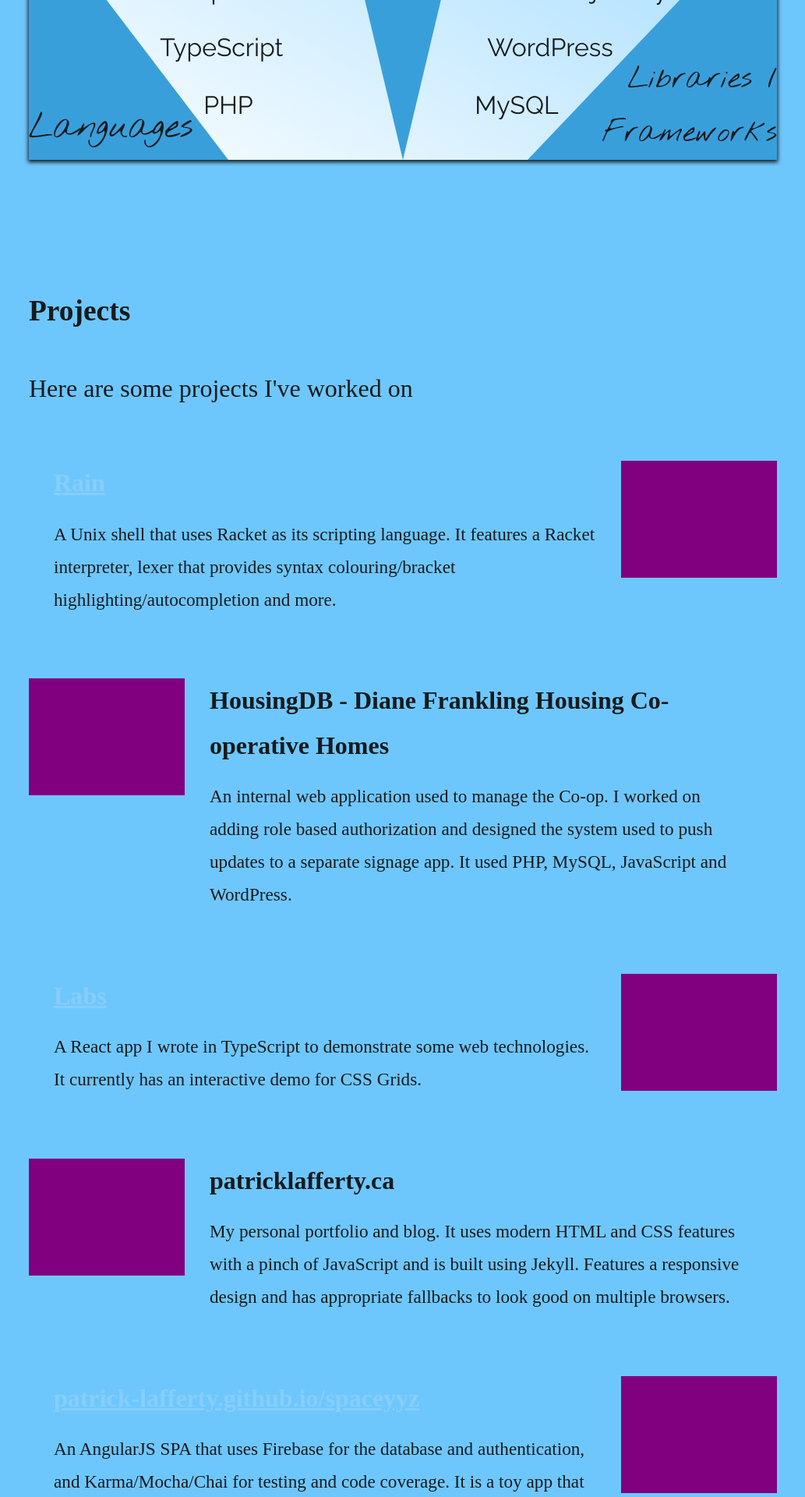
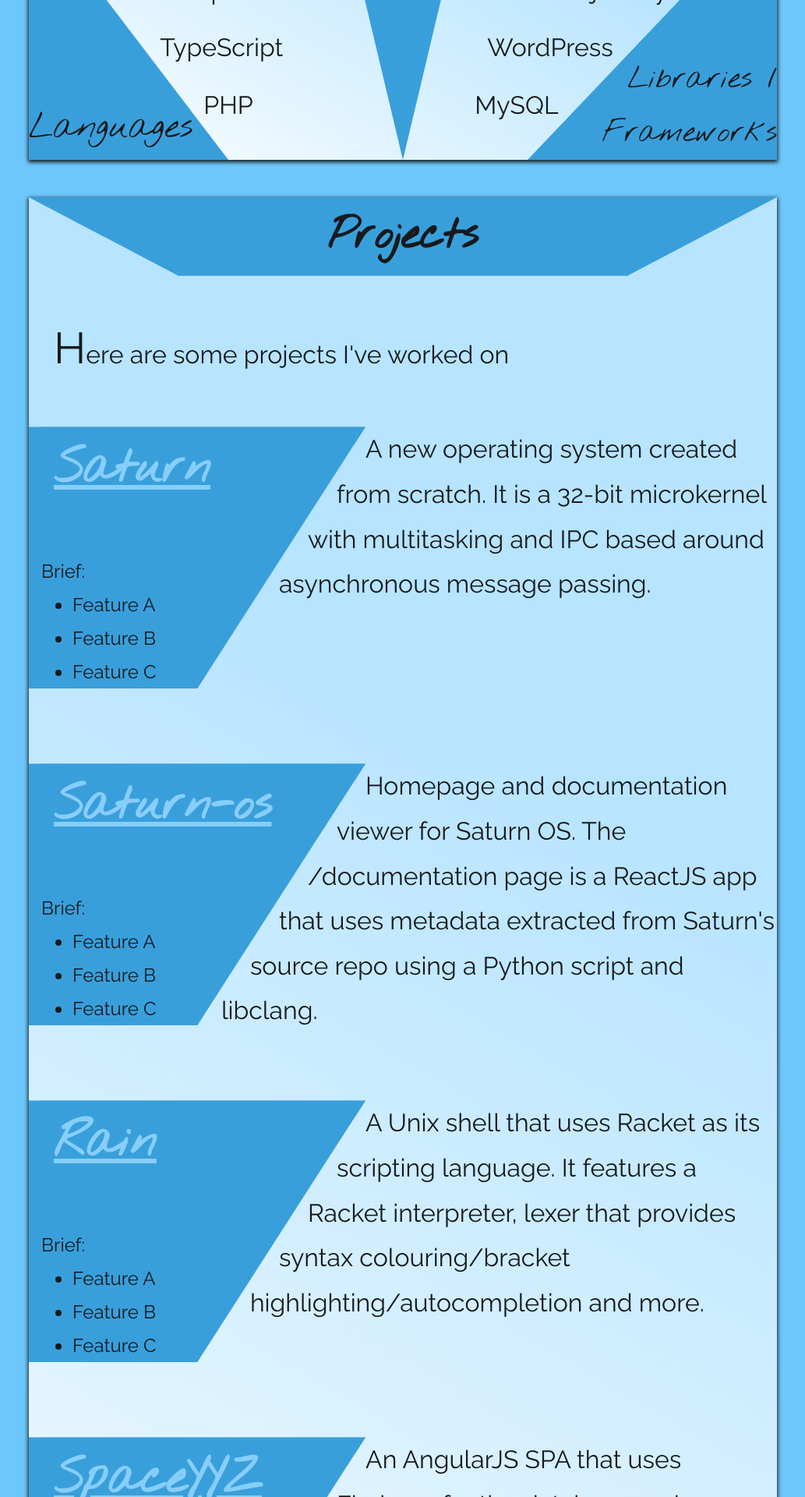
Before and after one commit to patrick-lafferty/portfolio, a Jekyll site: the page built from index.html, in a window 1280 px wide. Shown: the part 803-2723 px from the top of the page at 78% size, without its empty margins (123-1156 px from the left). Built offline with Jekyll 4.4.1, drawn with Linux system fonts in a browser that asks for light colours; some of the changed text lies outside the part shown.

Commit message:
Redesign project section

```diff
--- a/css/main.scss
+++ b/css/main.scss
@@ -309,27 +309,39 @@ a {
 }
 
 .about__projects {
-	margin: 5em 0em;
+	height: auto;
 }
 
 .project {
-	display: flex;
-	justify-content: space-between;
-	margin: 2em 0em;
+	margin-bottom: 5rem;
+	height: 22rem;
 }
 
-.project:nth-child(even) {
-	flex-direction: row-reverse;
+.project__header {
+	clip-path: polygon(0 0, 100% 0, 80% 100%, 20% 100%);
+	background: #399FDB;
+	margin: 0;
+	padding: 0;
+}
+
+.project__banner {
+	shape-outside: polygon(0 0, 100% 0, 50% 100%, 0 100%);
+	clip-path: polygon(0 0, 100% 0, 50% 100%, 0 100%);
+	height: 21rem;
+	padding: 0rem 1rem;
+	display: flex;
+	flex-direction: column;
 }
 
 .project__name {
-	font-size: 2rem;
-	margin: 0rem 2rem 1rem 2rem;
+	font-family: "Nothing you could do";
+	font-size: 3.8rem;
+	margin: 0;
 }
 
-.project__description {
-	font-size: 1.45rem;
-	margin: 0rem 2rem 1rem 2rem;
+.project__brief {
+	margin: 0;
+	font-size: 1.5rem;
 }
 
 .fake-image {
--- a/index.html
+++ b/index.html
@@ -46,63 +46,117 @@ layout: default
 
 	</section>
 
-	<section class="about__projects" id="projects">
-		<h1 class="about--header">Projects</h1>
-		<p class="about--description">Here are some projects I've worked on</p>
+	<section class="about__intro about__projects" id="projects">
+		<h1 class="about__header project__header">Projects</h1>
+		<p class="about__description">Here are some projects I've worked on</p>
 
 		<section class="project">
-			<div>
-				<a href="https://github.com/patrick-lafferty/rain"><h1 class="project__name">Rain</h1></a>
-				<p class="project__description">A Unix shell that uses Racket as its scripting language.
-					It features a Racket interpreter, lexer that provides syntax colouring/bracket highlighting/autocompletion
-					and more.</p>
+			<div class="about__banner project__banner">
+
+				<a class="about__banner project__banner" href="https://github.com/patrick-lafferty/saturn">
+					<h1 class="project__name">Saturn</h1>
+				</a>
+
+				<p class="project__brief">Brief:</p>
+				<ul class="project__brief">
+					<li>Feature A</li>
+					<li>Feature B</li>
+					<li>Feature C</li>
+				</ul>
+
 			</div>
-			<div class="fake-image"></div>
+
+			<p class="project__description">A new operating system created from scratch.
+				It is a 32-bit microkernel with multitasking and IPC based around asynchronous message passing.</p>
 		</section>
 
 		<section class="project">
-			<div>
-				<h1 class="project__name">HousingDB - Diane Frankling Housing Co-operative Homes</h1>
-				<p class="project__description">An internal web application used to manage the Co-op. I worked on
-					adding role based authorization and designed the system used to push updates to a separate
-					signage app. It used PHP, MySQL, JavaScript and WordPress.
-				</p>
+			<div class="about__banner project__banner">
+
+				<a class="about__banner project__banner" href="https://saturn-os.org">
+					<h1 class="project__name">Saturn-os</h1>
+				</a>
+
+				<p class="project__brief">Brief:</p>
+				<ul class="project__brief">
+					<li>Feature A</li>
+					<li>Feature B</li>
+					<li>Feature C</li>
+				</ul>
+
 			</div>
-			<div class="fake-image"></div>
+
+			<p class="project__description">Homepage and documentation viewer for Saturn OS. The /documentation page
+				is a ReactJS app that uses metadata extracted from Saturn's source repo using a Python script
+				and libclang.
+			</p>
 		</section>
 
 		<section class="project">
-			<div>
-				<a href="https://patrick-lafferty.github.io/labs/"><h1 class="project__name">Labs</h1></a>
-				<p class="project__description">A React app I wrote in TypeScript to demonstrate some web technologies. It currently has an interactive demo for CSS Grids.</p>
+			<div class="about__banner project__banner">
+
+				<a class="about__banner project__banner" href="https://github.com/patrick-lafferty/rain">
+					<h1 class="project__name">Rain</h1>
+				</a>
+
+				<p class="project__brief">Brief:</p>
+				<ul class="project__brief">
+					<li>Feature A</li>
+					<li>Feature B</li>
+					<li>Feature C</li>
+				</ul>
+
 			</div>
-			<div class="fake-image"></div>
+
+			<p class="project__description">A Unix shell that uses Racket as its scripting language.
+				It features a Racket interpreter, lexer that provides syntax colouring/bracket highlighting/autocompletion
+				and more.</p>
 		</section>
 
 		<section class="project">
-			<div>
-				<h1 class="project__name">patricklafferty.ca</h1>
-				<p class="project__description">My personal portfolio and blog. It uses modern HTML and CSS features with a pinch of JavaScript and is built using Jekyll. Features a responsive design and has appropriate fallbacks to look good on multiple browsers.</p>
+			<div class="about__banner project__banner">
+
+				<a class="about__banner project__banner" href="http://patrick-lafferty.github.io/spaceyyz">
+					<h1 class="project__name">SpaceYYZ</h1>
+				</a>
+
+				<p class="project__brief">Brief:</p>
+				<ul class="project__brief">
+					<li>Feature A</li>
+					<li>Feature B</li>
+					<li>Feature C</li>
+				</ul>
+
 			</div>
-			<div class="fake-image"></div>
+
+			<p class="project__description">An AngularJS SPA that uses Firebase for the database and authentication,
+				and Karma/Mocha/Chai for testing and code coverage. It is a toy app that a fictional space transport
+				company would use to manage its daily operations.
+			</p>
 		</section>
 
 		<section class="project">
-			<div>
-				<a href="http://patrick-lafferty.github.io/spaceyyz"><h1 class="project__name">patrick-lafferty.github.io/spaceyyz</h1></a>
-				<p class="project__description">An AngularJS SPA that uses Firebase for the database and authentication, and Karma/Mocha/Chai for testing and code coverage. It is a toy app that a fictional space transport company would use to manage its daily operations.</p>
-			</div>
-			<div class="fake-image"></div>
+
+			<div class="about__banner project__banner">
+
+					<h1 class="about__banner project__banner project__name">HousingDB</h1>
+
+					<p class="project__brief">Brief:</p>
+					<ul class="project__brief">
+						<li>Feature A</li>
+						<li>Feature B</li>
+						<li>Feature C</li>
+					</ul>
+
+				</div>
+
+			<p class="project__description">An internal web application used to manage the Co-op. I worked on
+				adding role based authorization and designed the system used to push updates to a separate
+				signage app. It used PHP, MySQL, JavaScript and WordPress.
+			</p>
+
 		</section>
 
-		<!--<section class="project">
-			<div>
-				<a href="https://spaceyyz.ca"><h1 class="project__name">spaceyyz.ca (temporarily offline)</h1></a>
-				<p class="project__description">An ASP.NET Core rewrite of the above Angular project. It features a more user-centric design and has a richer identity/authentication layer that sections off site features by roles. </p>
-			</div>
-			<div class="fake-image"></div>
-		</section>
-		-->
 	</section>
 
 	<section class="about__github">
```
